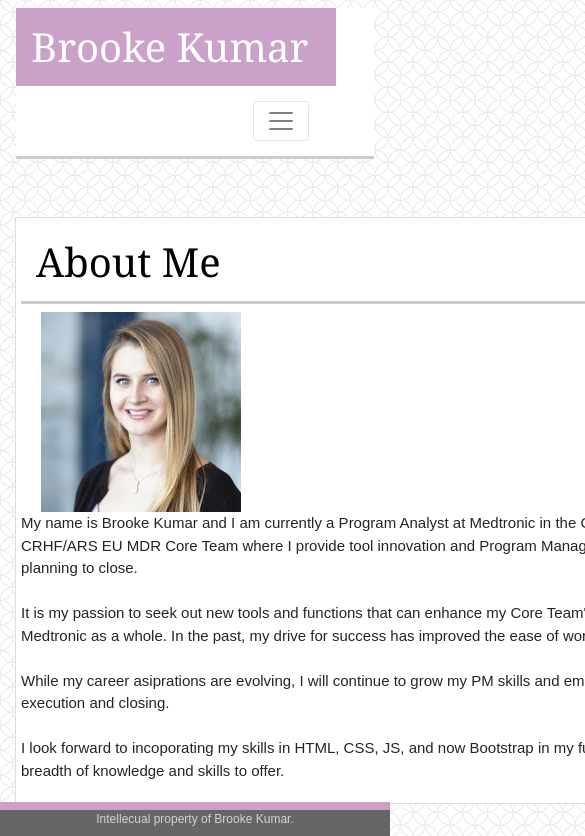
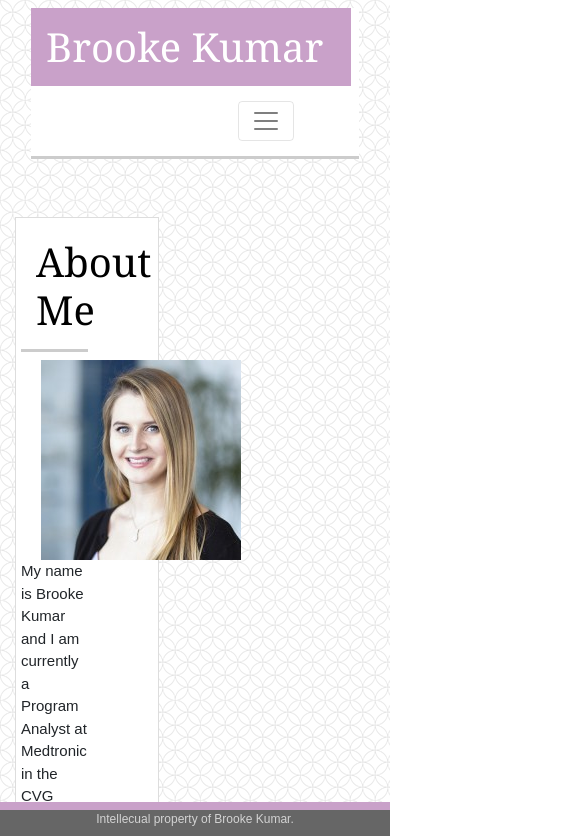
Before and after one commit to brookekumar/brookekumar.github.io, a plain HTML site: page unit2/index.html in a window 390 px wide. Shown: the top 836 px of the page, 585 px wide, since content can reach past the window. Drawn offline with nearby package versions, Linux system fonts and the light colour scheme.

Commit message:
material changes made to media queries. Remaining issues with resizing columns and rows for view sizes

```diff
--- a/unit2/assets/css/style.css
+++ b/unit2/assets/css/style.css
@@ -49,6 +49,7 @@ body{
     color:#777777;
     font-family: 'Arial', 'Helvetica Neue', Helvetica, sans-serif;
 }
+
 
 .footer{
     background-color:#666666;
@@ -122,6 +123,7 @@ body{
     font-size: 15px;
     font-family: 'Arial', 'Helvetica Neue', Helvetica, sans-serif;
     margin-top: 0;
+    margin-bottom:150px;
     background-color: #ffffff;
     text-align:left;
     border:1px solid #dddddd;
@@ -134,12 +136,7 @@ body{
     text-align:left;
 }
 
-/*.images{
-    float:left;
-    background-color:  #ffffff;
-    margin-bottom: 100px;
-    border:1px solid #dddddd;
-} */
+
 
 #image1{
     position:relative;
@@ -231,4 +228,23 @@ body{
     padding:15px;
 }
 
-/*media queries/*
+/*media queries and bootstrap*/
+
+@media only screen and (max-width: 640px) {
+  /* For small devices: */
+  #fronttext {
+    width: 40%;
+    float:left;
+    margin:auto 0;
+  }
+  .header{
+      width:100%;
+  }
+}
+
+@media only screen and (max-width: 768px) {
+    /* For mobile phones: */
+    [class*="col-"] {
+      width: 60%;
+    }
+  }
--- a/unit2/index.html
+++ b/unit2/index.html
@@ -15,6 +15,8 @@
 <body>
 
 
+<!-- Container -->
+<div class="container">
 
     <!--Navbar -->
     <nav class="navbar navbar-expand-lg navbar-light">
@@ -50,8 +52,6 @@
         </div>
     </nav>
 
-    <!-- Container Div -->
-  <div class="container">
         <div id="fronttext">
         <div class="row">
             <div class="col-lg-12">
```
Also changed, not shown: unit2/contact.html (+11 -9 lines), unit2/portfolio.html (+4 -4 lines).
